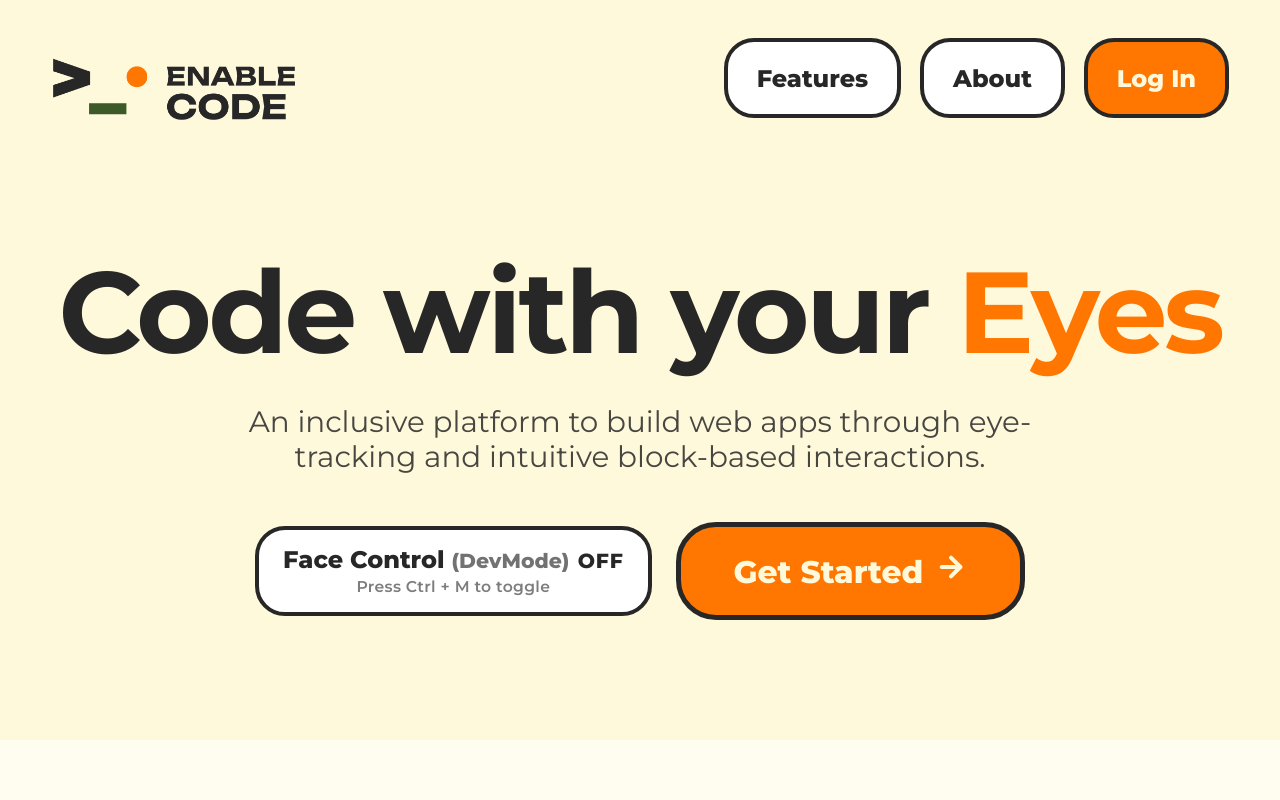
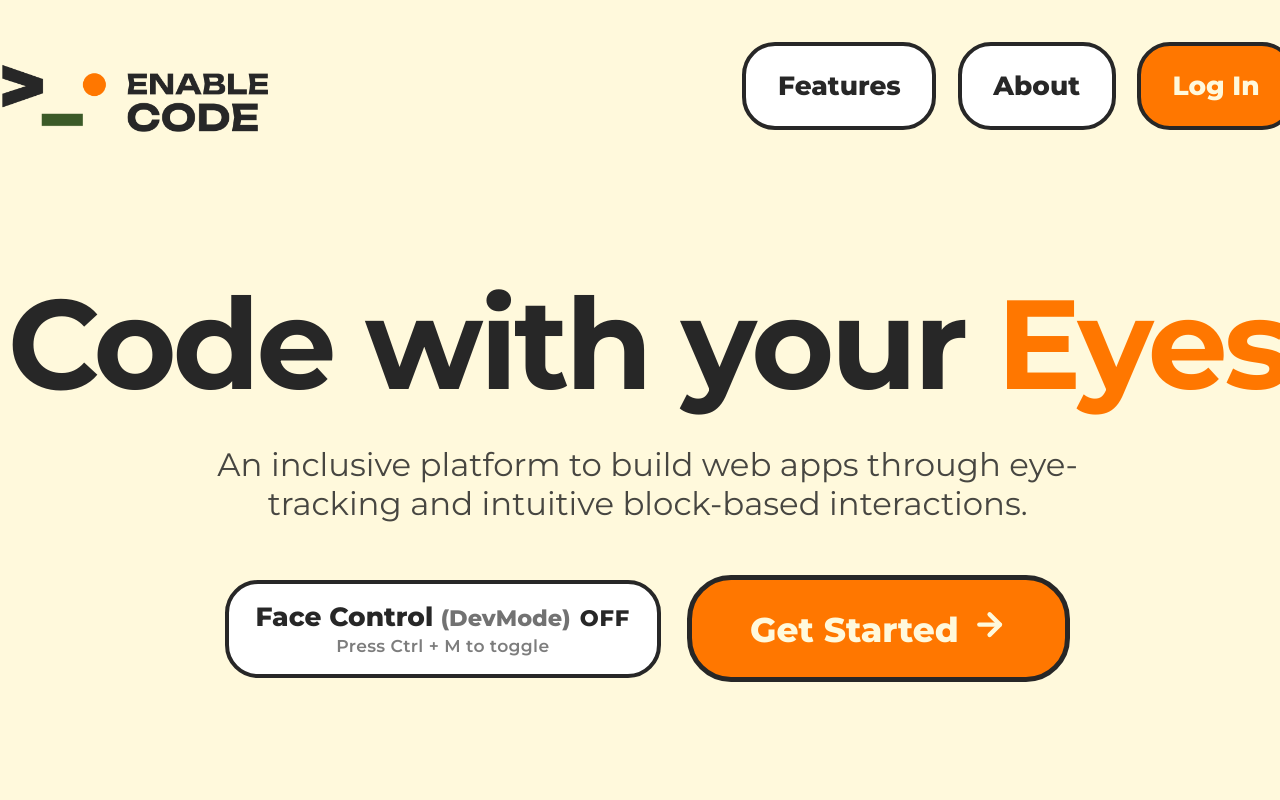
Before and after one commit to shynnguyen1004/EnableCode-FrontEnd, a React (Vite) app: page / in a window 1280 px wide. Shown: the top 800 px of the page. Built offline with nearby package versions, Linux system fonts and the light colour scheme; no server answers; a web font is replaced by a local one.

Commit message:
feat(ui): add per-page default zoom scale
Add PageScale wrapper with per-route zoom targets for home, auth, calibration, and settings.

```diff
--- /dev/null
+++ b/src/components/PageScale.tsx
@@ -0,0 +1,24 @@
+import type { CSSProperties, ReactNode } from 'react';
+
+type PageScaleProps = {
+  scale: number;
+  className?: string;
+  children: ReactNode;
+  style?: CSSProperties;
+};
+
+export default function PageScale({ scale, className, children, style }: PageScaleProps) {
+  return (
+    <div
+      className={className}
+      style={{
+        zoom: scale,
+        width: '100%',
+        minHeight: `calc(100svh / ${scale})`,
+        ...style,
+      }}
+    >
+      {children}
+    </div>
+  );
+}
--- a/src/pages/CalibrationPage.tsx
+++ b/src/pages/CalibrationPage.tsx
@@ -5,6 +5,7 @@ import { useI18n } from '../i18n/I18nProvider';
 import { useAuth } from '../context/AuthContext';
 import { useEyeTracking } from '../context/EyeTrackingContext';
 import { profileApi } from '../api/profileApi';
+import PageScale from '../components/PageScale';
 
 const CAL_POINTS = [
   { x: 10, y: 10 },
@@ -104,7 +105,7 @@ export default function CalibrationPage() {
   const captured = completedPoints.includes(pointIndex);
 
   return (
-    <div className="calibration-page">
+    <PageScale scale={0.75} className="calibration-page">
       {step === 'intro' && (
         <>
           <header className="login-header container">
@@ -287,6 +288,6 @@ export default function CalibrationPage() {
           </main>
         </>
       )}
-    </div>
+    </PageScale>
   );
 }
--- a/src/pages/HomePage.tsx
+++ b/src/pages/HomePage.tsx
@@ -1,6 +1,7 @@
 import { Link } from 'react-router-dom';
 import { Eye, MousePointerSquareDashed, BookOpenCheck, ArrowRight } from 'lucide-react';
 import FaceControlToggle from '../components/FaceControlToggle';
+import PageScale from '../components/PageScale';
 import { useI18n } from '../i18n/I18nProvider';
 import { useAuth } from '../context/AuthContext';
 
@@ -31,7 +32,7 @@ export default function HomePage() {
   ];
 
   return (
-    <div className="home-wrap">
+    <PageScale scale={1.1} className="home-wrap">
       <header className="top-nav container">
         <Link to="/" className="brand-link" aria-label={t('brand.homeAria')}>
           <img src="/logo/TL_App_Logo.png" alt={t('brand.logoLightAlt')} className="brand-logo" />
@@ -106,6 +107,6 @@ export default function HomePage() {
           </div>
         </div>
       </footer>
-    </div>
+    </PageScale>
   );
 }
--- a/src/pages/LoginPage.tsx
+++ b/src/pages/LoginPage.tsx
@@ -5,6 +5,7 @@ import { ArrowLeft, LogIn, Eye } from 'lucide-react';
 import { useI18n } from '../i18n/I18nProvider';
 import { authApi } from '../api/authApi';
 import { useAuth } from '../context/AuthContext';
+import PageScale from '../components/PageScale';
 
 export default function LoginPage() {
   const { t } = useI18n();
@@ -39,7 +40,7 @@ export default function LoginPage() {
   };
 
   return (
-    <div className="login-page">
+    <PageScale scale={0.75} className="login-page">
       <header className="login-header container">
         <Link to="/" className="login-back group">
           <ArrowLeft size={28} strokeWidth={3} className="nav-icon" />
@@ -117,6 +118,6 @@ export default function LoginPage() {
           </form>
         </section>
       </main>
-    </div>
+    </PageScale>
   );
 }
--- a/src/pages/ProfilePage.tsx
+++ b/src/pages/ProfilePage.tsx
@@ -2,6 +2,7 @@ import { useState, type ReactNode } from 'react';
 import { Link } from 'react-router-dom';
 import { ArrowLeft, CheckCircle, Target, Award, MousePointer2, Eye, SlidersHorizontal } from 'lucide-react';
 import { useI18n } from '../i18n/I18nProvider';
+import PageScale from '../components/PageScale';
 
 function BrutalistSlider({
   value,
@@ -73,7 +74,7 @@ export default function ProfilePage() {
   });
 
   return (
-    <div className="profile-page">
+    <PageScale scale={0.8} className="profile-page">
       <header className="profile-topbar">
         <Link to="/lessons" className="profile-back-btn" aria-label={t('nav.backToLessons')}>
           <ArrowLeft size={32} strokeWidth={3} />
@@ -192,6 +193,6 @@ export default function ProfilePage() {
           </div>
         </main>
       </div>
-    </div>
+    </PageScale>
   );
 }
--- a/src/pages/RegisterPage.tsx
+++ b/src/pages/RegisterPage.tsx
@@ -6,6 +6,7 @@ import { useI18n } from '../i18n/I18nProvider';
 import { authApi } from '../api/authApi';
 import { useAuth } from '../context/AuthContext';
 import { useEyeTracking } from '../context/EyeTrackingContext';
+import PageScale from '../components/PageScale';
 
 export default function RegisterPage() {
   const { t } = useI18n();
@@ -55,7 +56,7 @@ export default function RegisterPage() {
   };
 
   return (
-    <div className="login-page">
+    <PageScale scale={0.75} className="login-page">
       <header className="login-header container">
         <Link to="/login" className="login-back group">
           <ArrowLeft size={28} strokeWidth={3} className="nav-icon" />
@@ -174,6 +175,6 @@ export default function RegisterPage() {
           </form>
         </section>
       </main>
-    </div>
+    </PageScale>
   );
 }
```
